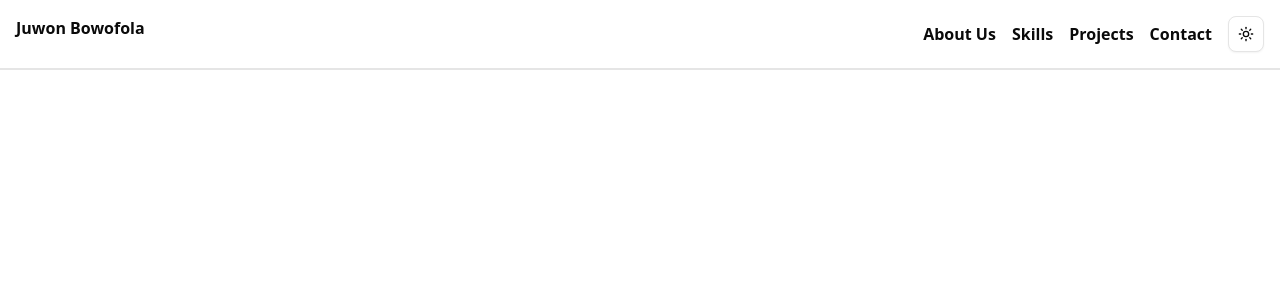
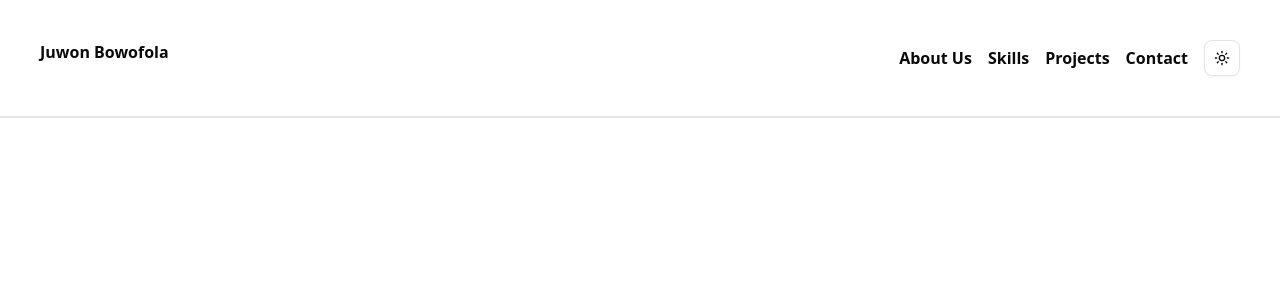
Before and after one commit to DeFiDev-sys/Portfolio_Latest, a Next.js app: page / in a window 1280 px wide. Shown: the top 300 px of the page. Built offline with nearby package versions, Linux system fonts and the light colour scheme.

Commit message:
Header Refactored

```diff
--- a/component/Header.tsx
+++ b/component/Header.tsx
@@ -1,24 +1,49 @@
-"use client"
+"use client";
 
-import { ModeToggle } from '@/components/ModeToggle'
-import LinkeData from '@/data/linkdata'
-import Link from 'next/link'
-import React from 'react'
+import { ModeToggle } from "@/components/ModeToggle";
+import LinkeData from "@/data/linkdata";
+import Link from "next/link";
+import { motion } from "framer-motion";
+import React from "react";
 
 function Header() {
+  const scrollToSection = (id: string) => {
+    const element = document.getElementById(id);
+    element?.scrollIntoView({ behavior: "smooth" });
+  };
   return (
-    <div className='text-center font-bold flex justify-between border-b-2 p-4 dark:border-b-gray-700 sticky top-0 bg-white dark:bg-gray-900 z-50'>
-        <span>Juwon Bowofola</span>
-        <div className='flex gap-4 items-center'>
-          <div className='flex justify-between gap-4'>
-            {/* Navigation Links */
-              LinkeData.map((link, i)=>(<Link key={i} href={link.url} className=''>{link.name}</Link>))
-            }
-          </div>
-          <ModeToggle/>
+    <header className="text-center font-bold flex justify-between border-b-2 p-10 dark:border-b-gray-700 sticky top-0 bg-white dark:bg-gray-900 z-50">
+      <motion.span
+        initial={{ opacity: 0, x: -25 }}
+        animate={{ opacity: 1, x: 0 }}
+        transition={{ duration: 0.5 }}
+      >
+        Juwon Bowofola
+      </motion.span>
+      <div className="flex gap-4 items-center">
+        <div className="flex justify-between gap-4">
+          {
+            /* Navigation Links */
+            LinkeData.map((link, i) => (
+              <motion.button
+                key={i}
+                initial={{ opacity: 0, y: -20 }}
+                animate={{ opacity: 1, y: 0 }}
+                transition={{ delay: 0.3 + i * 0.1 }}
+                onClick={() => {
+                  scrollToSection(link.name);
+                }}
+                className=""
+              >
+                {link.name}
+              </motion.button>
+            ))
+          }
         </div>
-    </div>
-  )
+        <ModeToggle />
+      </div>
+    </header>
+  );
 }
 
-export default Header
+export default Header;
--- a/package.json
+++ b/package.json
@@ -14,6 +14,7 @@
     "class-variance-authority": "^0.7.1",
     "clsx": "^2.1.1",
     "lucide-react": "^0.554.0",
+    "motion": "^12.23.24",
     "next": "16.0.3",
     "next-themes": "^0.4.6",
     "react": "19.2.0",
```
Also changed, not shown: 1 other file (tests, documents, lock files or other folders).
